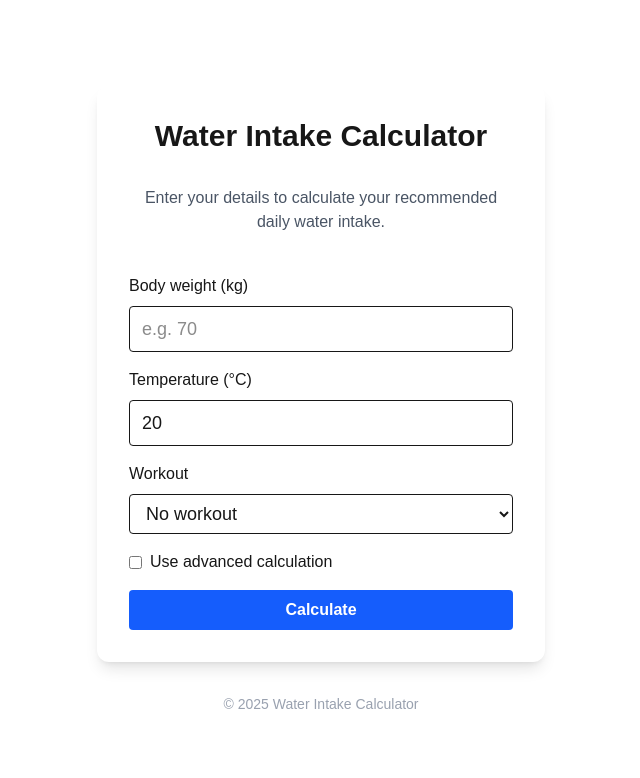
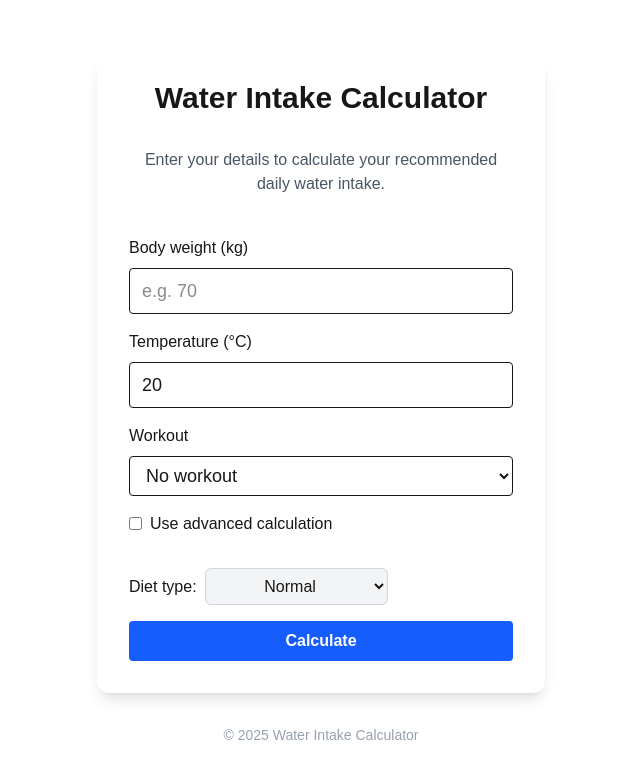
Before and after one commit to Knirkeli/water-calculator, a Next.js app: page / in a window 1280 px wide. Shown: the top 778 px of the page, without its empty margins (319-959 px from the left). Built offline with nearby package versions, Linux system fonts and the light colour scheme.

Commit message:
Lagt til valg for diett.

```diff
--- a/src/components/calculator/WaterIntakeCalculator.tsx
+++ b/src/components/calculator/WaterIntakeCalculator.tsx
@@ -6,6 +6,8 @@ import InputField from "../ui/inputFields";
 import WBGTInfoPopup from "../ui/popup";
 import WaterResult from "./calcResult";
 import SelectField from "../ui/workoutField";
+import DietSelector from "./dietSelector";
+import DIET_WATER_GAIN from "../../constants/dietWaterGains";
 
 export default function WaterIntakeCalculator() {
   const [weight, setWeight] = useState<string>("");
@@ -19,6 +21,7 @@ export default function WaterIntakeCalculator() {
   const [result, setResult] = useState<number | null>(null);
   const [wbgtResult, setWbgtResult] = useState<number | null>(null);
   const [showPopup, setShowPopup] = useState<boolean>(false);
+  const [diet, setDiet] = useState<"normal" | "fruit" | "protein" | "carbohydrate">("normal");
 
   function handleSubmit(e: React.FormEvent) {
     e.preventDefault();
@@ -46,7 +49,8 @@ export default function WaterIntakeCalculator() {
         useAdvanced,
         calculateWetBulbTemp
       });
-      setResult(waterIntake);
+      const waterFromDiet = DIET_WATER_GAIN[diet];
+      setResult(Math.max(waterIntake - waterFromDiet, 0));
       setWbgtResult(wbgt);
     } else {
       setResult(null);
@@ -54,7 +58,7 @@ export default function WaterIntakeCalculator() {
   }
 
   return (
-    <div className="w-full max-w-md bg-white dark:bg-black/40 rounded-xl shadow-lg p-8 flex flex-col items-center gap-6">
+    <div className="w-full max-w-md bg-white dark:bg-black/40 rounded-xl shadow-lg p-8 pt-6 flex flex-col items-center gap-6">
       <h1 className="text-3xl font-bold mb-2 text-center">Water Intake Calculator</h1>
       <p className="text-center text-base text-gray-600 dark:text-gray-300 mb-4">
         Enter your details to calculate your recommended daily water intake.
@@ -140,6 +144,7 @@ export default function WaterIntakeCalculator() {
             />
           </>
         )}
+        <DietSelector diet={diet} setDiet={setDiet} />
         <button type="submit" className="bg-blue-600 hover:bg-blue-700 text-white font-semibold py-2 rounded transition-colors">
           Calculate
         </button>
--- /dev/null
+++ b/src/components/calculator/dietSelector.tsx
@@ -0,0 +1,23 @@
+"use client";
+interface DietSelectorProps {
+  diet: "normal" | "fruit" | "protein" | "carbohydrate";
+  setDiet: (diet: "normal" | "fruit" | "protein" | "carbohydrate") => void;
+}
+
+export default function DietSelector({ diet, setDiet }: DietSelectorProps) {
+  return (
+    <label className="block mt-4">
+      Diet type:
+      <select
+  value={diet}
+  onChange={e => setDiet(e.target.value as "normal" | "fruit" | "protein" | "carbohydrate")}
+  className="text-center ml-2 bg-gray-100 dark:bg-gray-800 border border-gray-300 dark:border-gray-600 rounded-md p-2 focus:outline-none focus:ring-2 focus:ring-blue-500"
+>
+    <option value="normal">Normal</option>
+    <option value="fruit">Fruit heavy</option>
+    <option value="protein">Protein heavy</option>
+    <option value="carbohydrate">Carbohydrate heavy</option>
+</select>
+    </label>
+  );
+}
--- /dev/null
+++ b/src/constants/dietWaterGains.tsx
@@ -0,0 +1,8 @@
+const DIET_WATER_GAIN = {
+    carbohydrate: 0.5, // liters
+    protein: 0.3,      // liters
+    fruit: 1,          // liters
+    normal: 0.7,       // liters
+  };
+
+  export default DIET_WATER_GAIN;
```
